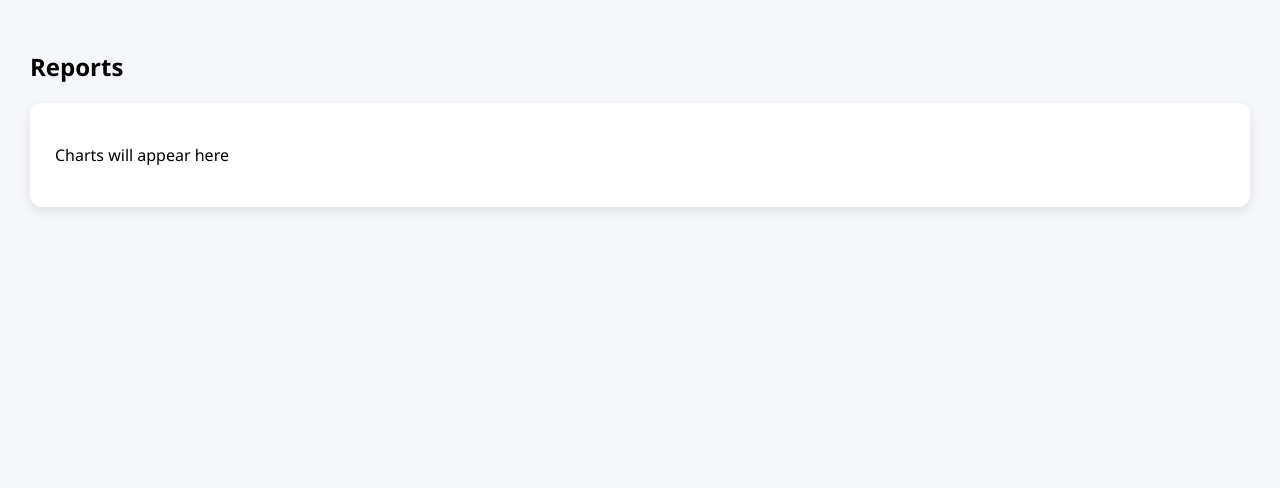
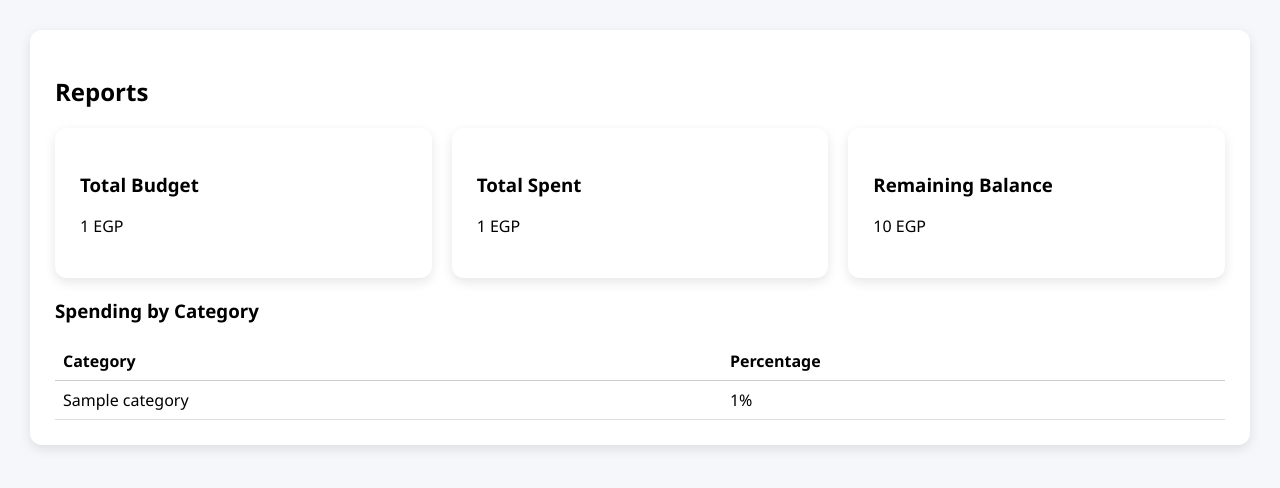
Before and after one commit to yasminsherif200/Masroofy, a Django app: template core/templates/core/reports.html in a window 1280 px wide. Shown: the top 488 px of the page. Run offline with Django 5.2, Linux system fonts and the light colour scheme; the template is opened without the code that fills it: most values are stand-ins (such as "Sample title", 1, 10 or a date in 2020).

Commit message:
Added reports_view

```diff
--- a/core/templates/core/reports.html
+++ b/core/templates/core/reports.html
@@ -1,11 +1,44 @@
 {% extends 'core/base.html' %}
 
 {% block content %}
+<div class="card">
+    <h2>Reports</h2>
 
-<h2>Reports</h2>
+    <div class="grid">
+        <div class="card">
+            <h3>Total Budget</h3>
+            <p>{{ cycle.totalAllowance }} EGP</p>
+        </div>
+        <div class="card">
+            <h3>Total Spent</h3>
+            <p>{{ total_spent }} EGP</p>
+        </div>
+        <div class="card">
+            <h3>Remaining Balance</h3>
+            <p>{{ balance }} EGP</p>
+        </div>
+    </div>
 
-<div class="card">
-    <p>Charts will appear here</p>
+    {% if category_data %}
+        <h3 style="margin-top:20px;">Spending by Category</h3>
+        <table style="width:100%; border-collapse:collapse;">
+            <thead>
+                <tr>
+                    <th style="text-align:left; padding:8px; border-bottom:1px solid #ccc;">Category</th>
+                    <th style="text-align:left; padding:8px; border-bottom:1px solid #ccc;">Percentage</th>
+                </tr>
+            </thead>
+            <tbody>
+                {% for category, percentage in category_data.items %}
+                <tr>
+                    <td style="padding:8px;">{{ category }}</td>
+                    <td style="padding:8px;">{{ percentage }}%</td>
+                </tr>
+                {% endfor %}
+            </tbody>
+        </table>
+    {% else %}
+        <p>No spending data yet.</p>
+    {% endif %}
 </div>
-
 {% endblock %}
--- a/core/urls.py
+++ b/core/urls.py
@@ -2,6 +2,8 @@ from core.views import login_view
 from core.views import home_view
 from core.views import settings_view
 from core.views import add_expense_view
+from core.views import history_view
+from core.views import reports_view
 from django.urls import path
 
 urlpatterns = [
@@ -13,4 +15,6 @@ urlpatterns = [
     path('settings/', settings_view.settings , name='settings'),
     path('add-expense/', add_expense_view.add_expense, name='add_expense'),
     path('reset-cycle/', settings_view.reset_cycle, name='reset_cycle'),
+    path('history/', history_view.history, name='history'),
+    path('reports/', reports_view.reports, name='reports'),
 ]
--- a/core/views/__init__.py
+++ b/core/views/__init__.py
@@ -2,3 +2,5 @@ from . import login_view
 from . import home_view
 from . import settings_view
 from . import add_expense_view
+from . import history_view
+from . import reports_view
```
Also changed, not shown: core/templates/core/history.html (+28 -17 lines), core/views/reports_view.py (+29 -0 lines).
